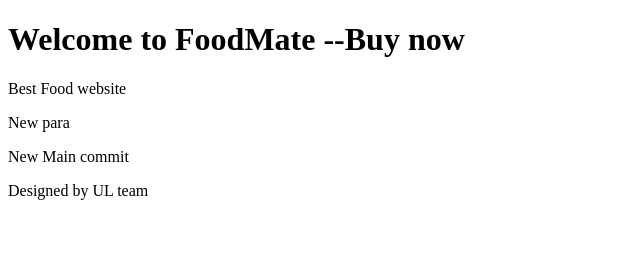
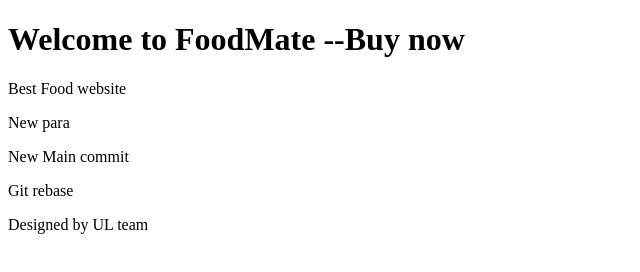
Before and after one commit to KeneddyMusembi/foodmate, a plain HTML site: page index.html in a window 1280 px wide. Shown: the whole page, without its empty margins (0-640 px from the left). Drawn offline with Linux system fonts and the light colour scheme.

Commit message:
Rebase practice

```diff
--- a/index.html
+++ b/index.html
@@ -10,6 +10,7 @@
     <p>Best Food website</p>
     <p>New para</p>
     <p>New Main commit</p>
+    <p>Git rebase</p>
     <footer>Designed by UL team</footer>
 
 </body>
```
